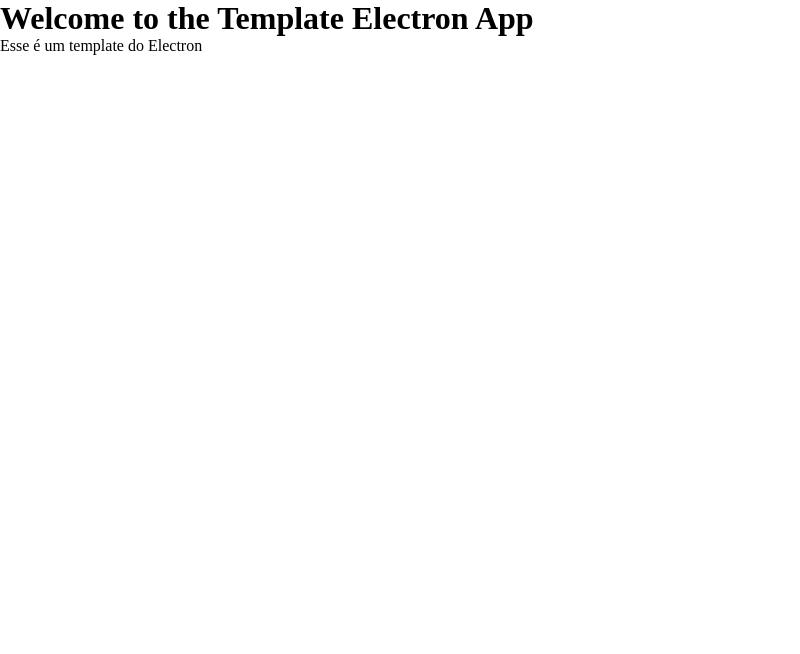
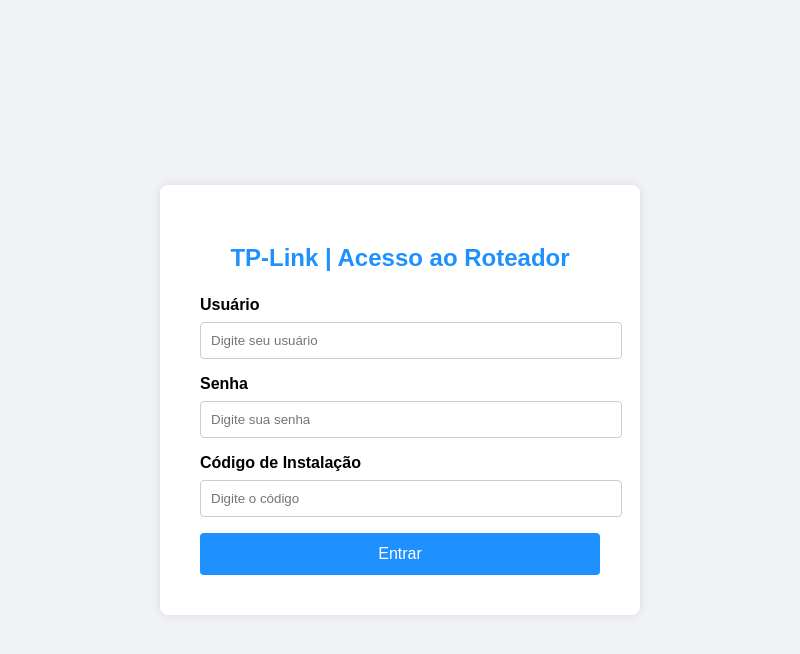
Before and after one commit to aisackk/atividade-tplink, an Electron app: page src/pages/index.html in a window 800 px wide. Drawn offline with Linux system fonts and the light colour scheme.

Commit message:
Atividade 19/05 - Tp Link

```diff
--- a/src/js/script.js
+++ b/src/js/script.js
@@ -0,0 +1,18 @@
+var botaoEntrar = document.getElementById("button-submit")
+
+function login () {
+    var campoEmail = document.getElementById("usuario").value
+    var campoSenha = document.getElementById("senha").value
+    var campoCodigo = document.getElementById("codigo").value
+
+    if(campoEmail== "teste@teste.com" && campoSenha== "teste123" && campoCodigo== "tplink2025") {
+    window.location.replace("painel.html")
+    }
+
+    else {
+        alert("Ops! Você errou e-mail e senha")
+    }
+}
+
+botaoEntrar.addEventListener("click", login)
+console.log('log 2')
--- a/src/pages/index.html
+++ b/src/pages/index.html
@@ -7,8 +7,23 @@
     <link rel="stylesheet" href="../styles/styles.css">
 </head>
 <body>
-    <h1>Welcome to the Template Electron App</h1>
-   <p>Esse é um template do Electron</p>
+
+    <div class="login-container">
+        <h2>TP-Link | Acesso ao Roteador</h2>
+        <div id="login-form">
+          <label for="usuario">Usuário</label>
+          <input type="text" id="usuario" placeholder="Digite seu usuário" required />
+
+          <label for="senha">Senha</label>
+          <input type="password" id="senha" placeholder="Digite sua senha" required />
+
+          <label for="codigo">Código de Instalação</label>
+          <input type="text" id="codigo" placeholder="Digite o código" required />
+
+          <button id="button-submit">Entrar</button>
+          <div class="error-message" id="error-msg">Credenciais inválidas. Tente novamente.</div>
+        </div>
+      </div>
     <!--Arquivo para manipular nosso DOM-->
     <script src="../js/script.js"></script>
 </body>
--- a/src/styles/styles.css
+++ b/src/styles/styles.css
@@ -1,5 +1,67 @@
-*{
-   margin: 0; /*Espacamentos externos */
-   padding: 0; /*Espacamentos internos */
-   box-sizing: border-box; /*Tamanho da caixa */
-}
+/* Estilos gerais da página */
+body {
+   background-color: #f0f2f5;
+   font-family: Arial, sans-serif;
+   display: flex;
+   justify-content: center;
+   align-items: center;
+   height: 100vh;
+   margin: 0;
+ }
+
+ /* Container do formulário */
+ .login-container {
+   background-color: #fff;
+   padding: 40px;
+   border-radius: 8px;
+   box-shadow: 0 0 10px rgba(0,0,0,0.1);
+   width: 100%;
+   max-width: 400px;
+ }
+
+ /* Título */
+ h2 {
+   text-align: center;
+   color: #1e90ff;
+   margin-bottom: 24px;
+ }
+
+ /* Campos do formulário */
+ label {
+   display: block;
+   margin-bottom: 8px;
+   font-weight: bold;
+ }
+
+ input[type="text"],
+ input[type="password"] {
+   width: 100%;
+   padding: 10px;
+   margin-bottom: 16px;
+   border: 1px solid #ccc;
+   border-radius: 4px;
+ }
+
+ /* Botão */
+ button {
+   width: 100%;
+   padding: 12px;
+   background-color: #1e90ff;
+   border: none;
+   border-radius: 4px;
+   color: white;
+   font-size: 16px;
+   cursor: pointer;
+ }
+
+ button:hover {
+   background-color: #0d74d1;
+ }
+
+ /* Mensagem de erro */
+ .error-message {
+   color: red;
+   text-align: center;
+   margin-top: 10px;
+   display: none; /* Deve ser exibida via JS */
+ }
```
Also changed, not shown: src/pages/painel.html (added, +11 -0 lines).
